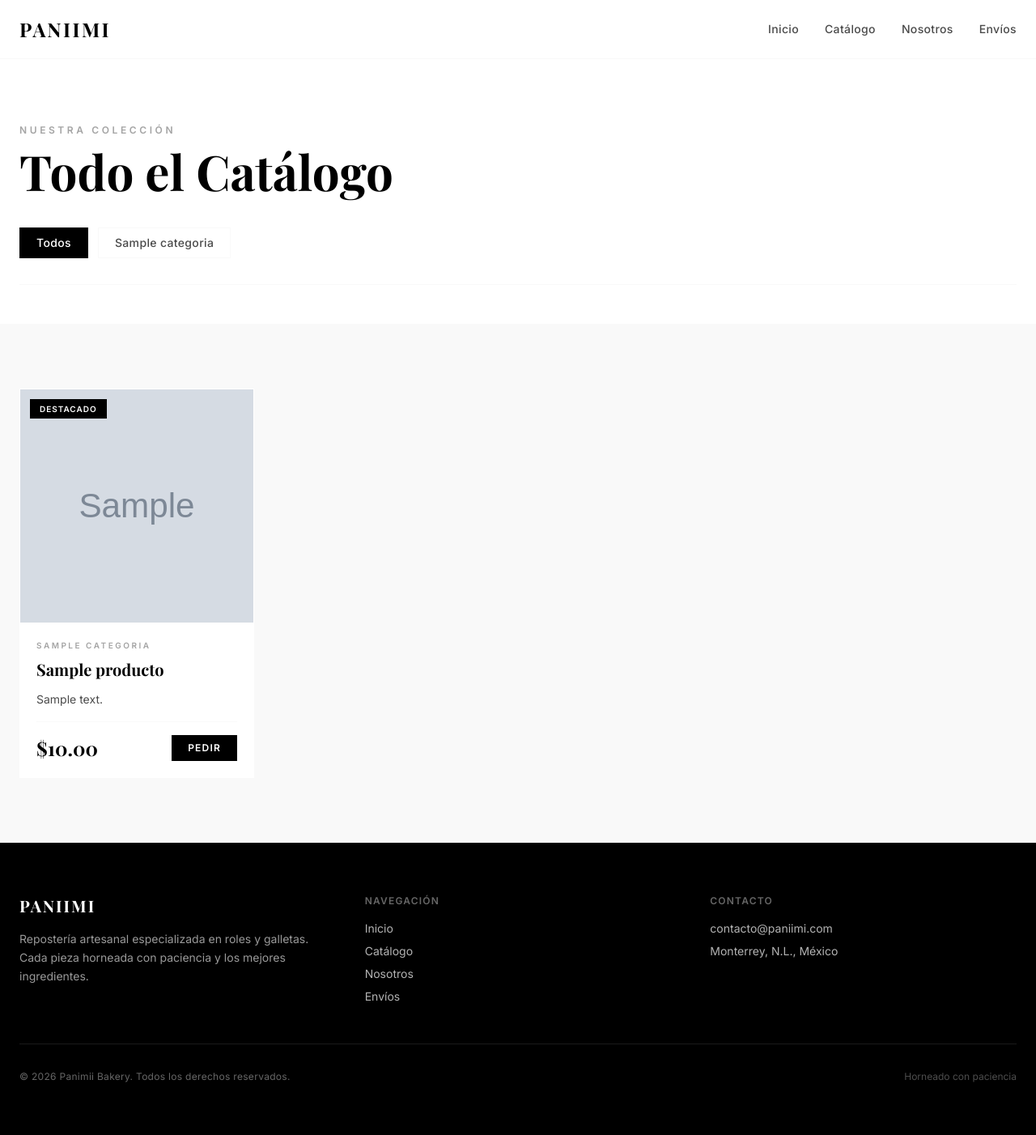
After one commit to LTCBlackjack/panimii-bakery, a Django app: page /catalogo/ in a window 1280 px wide. The commit adds this page. Shown: the whole page at 81% size. Run offline with Django 5.2, Linux system fonts and the light colour scheme; tables that the repository leaves empty hold one stand-in row (values such as "Sample post"); grey boxes marked "Sample" are stand-in pictures; some libraries are stand-ins or nearby versions; some web fonts are replaced.

Commit message:
feat: Catalog page with product grid, category filter tabs, and real DB queries

```diff
--- /dev/null
+++ b/catalogo/urls.py
@@ -0,0 +1,9 @@
+from django.urls import path
+
+from . import views
+
+app_name = 'catalogo'
+
+urlpatterns = [
+    path('', views.catalogo, name='lista'),
+]
--- a/catalogo/views.py
+++ b/catalogo/views.py
@@ -1,3 +1,46 @@
-from django.shortcuts import render
+from django.db.models import Prefetch
+from django.shortcuts import get_object_or_404, render
 
-# Create your views here.
+from .models import Categoria, Producto
+
+
+def catalogo(request):
+    """
+    Vista principal del catálogo.
+
+    - Sin filtro: muestra todos los productos disponibles agrupados por categoría.
+    - Con ?categoria=<slug>: filtra por esa categoría y la marca como activa
+      para resaltar el tab del filtro en el template.
+    """
+    slug_filtro = request.GET.get('categoria', None)
+
+    # Todas las categorías activas con sus productos precargados (1 query extra)
+    categorias = (
+        Categoria.objects
+        .filter(activa=True)
+        .prefetch_related(
+            Prefetch(
+                'productos',
+                queryset=Producto.objects.filter(disponible=True).order_by('-destacado', '-creado'),
+            )
+        )
+        .order_by('orden', 'nombre')
+    )
+
+    # Filtro por categoría (opcional)
+    categoria_activa = None
+    if slug_filtro:
+        categoria_activa = get_object_or_404(Categoria, slug=slug_filtro, activa=True)
+        productos = Producto.objects.filter(
+            categoria=categoria_activa,
+            disponible=True,
+        ).order_by('-destacado', '-creado')
+    else:
+        productos = Producto.objects.filter(disponible=True).order_by('-destacado', '-creado')
+
+    context = {
+        'categorias': categorias,
+        'categoria_activa': categoria_activa,
+        'productos': productos,
+    }
+    return render(request, 'catalogo/catalogo.html', context)
--- a/panimii/urls.py
+++ b/panimii/urls.py
@@ -17,11 +17,12 @@ Including another URLconf
 from django.conf import settings
 from django.conf.urls.static import static
 from django.contrib import admin
-from django.urls import path
+from django.urls import include, path
 from django.views.generic import TemplateView
 
 urlpatterns = [
     path('', TemplateView.as_view(template_name='home.html'), name='home'),
+    path('catalogo/', include('catalogo.urls', namespace='catalogo')),
     path('admin/', admin.site.urls),
 ]
 
--- a/templates/base.html
+++ b/templates/base.html
@@ -89,7 +89,7 @@
     <header class="sticky top-0 z-50 bg-surface/95 backdrop-blur-sm border-b border-neutral">
         <nav class="max-w-7xl mx-auto flex items-center justify-between px-container py-5">
             <!-- Logo -->
-            <a href="{% url 'admin:index' %}" class="font-serif text-2xl font-bold tracking-widest text-primary">
+            <a href="{% url 'home' %}" class="font-serif text-2xl font-bold tracking-widest text-primary">
                 PANIIMI
             </a>
 
@@ -113,8 +113,8 @@
                        max-md:flex-col max-md:items-center max-md:gap-0 max-md:border-b max-md:border-neutral
                        max-md:shadow-sm"
             >
-                <li><a href="#" class="block py-4 md:py-0 hover:text-primary transition-colors duration-200">Inicio</a></li>
-                <li><a href="#" class="block py-4 md:py-0 hover:text-primary transition-colors duration-200">Catálogo</a></li>
+                <li><a href="{% url 'home' %}" class="block py-4 md:py-0 hover:text-primary transition-colors duration-200">Inicio</a></li>
+                <li><a href="{% url 'catalogo:lista' %}" class="block py-4 md:py-0 hover:text-primary transition-colors duration-200">Catálogo</a></li>
                 <li><a href="#" class="block py-4 md:py-0 hover:text-primary transition-colors duration-200">Nosotros</a></li>
                 <li><a href="#" class="block py-4 md:py-0 hover:text-primary transition-colors duration-200">Envíos</a></li>
             </ul>
@@ -151,8 +151,8 @@
                 <div>
                     <h4 class="font-sans text-xs font-semibold tracking-widest uppercase text-white/40 mb-4">Navegación</h4>
                     <ul class="space-y-2 text-sm">
-                        <li><a href="#" class="text-white/70 hover:text-white transition-colors duration-200">Inicio</a></li>
-                        <li><a href="#" class="text-white/70 hover:text-white transition-colors duration-200">Catálogo</a></li>
+                        <li><a href="{% url 'home' %}" class="text-white/70 hover:text-white transition-colors duration-200">Inicio</a></li>
+                        <li><a href="{% url 'catalogo:lista' %}" class="text-white/70 hover:text-white transition-colors duration-200">Catálogo</a></li>
                         <li><a href="#" class="text-white/70 hover:text-white transition-colors duration-200">Nosotros</a></li>
                         <li><a href="#" class="text-white/70 hover:text-white transition-colors duration-200">Envíos</a></li>
                     </ul>
--- /dev/null
+++ b/templates/catalogo/catalogo.html
@@ -0,0 +1,160 @@
+{% extends "base.html" %}
+{% load static %}
+
+{% block title %}Catálogo — Panimii Bakery{% endblock %}
+{% block meta_description %}Explora nuestra colección de galletas artesanales y roles de canela. Horneado con paciencia en Paniimi Bakery.{% endblock %}
+
+{% block content %}
+
+<!-- ═══════════════════════════════════════════════════════
+     CABECERA DEL CATÁLOGO
+     Fondo: surface (#FFFFFF) · Tipografía: Playfair Display
+     ═══════════════════════════════════════════════════ -->
+<section class="bg-surface pt-section pb-12">
+    <div class="max-w-7xl mx-auto px-container">
+
+        <!-- Título editorial -->
+        <div class="mb-10">
+            <span class="font-sans text-xs font-semibold tracking-[0.3em] uppercase text-secondary/50 mb-3 block">
+                Nuestra Colección
+            </span>
+            <h1 class="font-serif text-5xl lg:text-6xl font-bold text-primary leading-tight">
+                {% if categoria_activa %}
+                    {{ categoria_activa.nombre }}
+                {% else %}
+                    Todo el Catálogo
+                {% endif %}
+            </h1>
+        </div>
+
+        <!-- Filtros por categoría — Tabs editoriales -->
+        <div class="flex flex-wrap items-center gap-3 border-b border-neutral pb-8">
+
+            <!-- Tab "Todos" -->
+            <a href="{% url 'catalogo:lista' %}"
+               class="font-sans text-sm font-medium tracking-wide px-5 py-2 border transition-colors duration-200
+                      {% if not categoria_activa %}
+                          bg-primary text-white border-primary
+                      {% else %}
+                          bg-surface text-secondary border-neutral hover:border-primary hover:text-primary
+                      {% endif %}">
+                Todos
+            </a>
+
+            <!-- Tab por cada categoría activa -->
+            {% for cat in categorias %}
+            <a href="{% url 'catalogo:lista' %}?categoria={{ cat.slug }}"
+               class="font-sans text-sm font-medium tracking-wide px-5 py-2 border transition-colors duration-200
+                      {% if categoria_activa.slug == cat.slug %}
+                          bg-primary text-white border-primary
+                      {% else %}
+                          bg-surface text-secondary border-neutral hover:border-primary hover:text-primary
+                      {% endif %}">
+                {{ cat.nombre }}
+            </a>
+            {% endfor %}
+
+        </div>
+    </div>
+</section>
+
+
+<!-- ═══════════════════════════════════════════════════════
+     GRID DE PRODUCTOS
+     Fondo: neutral (#F9F9F9) · Cards con bordes rectos
+     ═══════════════════════════════════════════════════ -->
+<section class="bg-neutral py-section">
+    <div class="max-w-7xl mx-auto px-container">
+
+        {% if productos %}
+            <div class="grid grid-cols-1 sm:grid-cols-2 lg:grid-cols-3 xl:grid-cols-4 gap-6">
+                {% for producto in productos %}
+
+                <!-- ── CARD DE PRODUCTO ── -->
+                <article class="group bg-surface flex flex-col overflow-hidden
+                                border border-transparent hover:border-neutral
+                                transition-all duration-300">
+
+                    <!-- Imagen del producto -->
+                    <div class="relative overflow-hidden aspect-square bg-neutral">
+                        {% if producto.imagen %}
+                            <img
+                                src="{{ producto.imagen.url }}"
+                                alt="{{ producto.nombre }}"
+                                class="w-full h-full object-cover
+                                       transition-transform duration-500 group-hover:scale-105"
+                            >
+                        {% else %}
+                            <!-- Placeholder editorial si no hay imagen -->
+                            <div class="w-full h-full flex items-center justify-center bg-neutral">
+                                <span class="font-serif italic text-secondary/40 text-sm">Sin imagen</span>
+                            </div>
+                        {% endif %}
+
+                        <!-- Badge "Destacado" -->
+                        {% if producto.destacado %}
+                        <span class="absolute top-3 left-3 bg-primary text-white
+                                     font-sans text-[10px] font-semibold tracking-widest
+                                     uppercase px-3 py-1">
+                            Destacado
+                        </span>
+                        {% endif %}
+                    </div>
+
+                    <!-- Información del producto -->
+                    <div class="flex flex-col flex-1 p-5">
+
+                        <!-- Categoría -->
+                        <span class="font-sans text-[10px] font-semibold tracking-[0.25em] uppercase
+                                     text-secondary/50 mb-2">
+                            {{ producto.categoria.nombre }}
+                        </span>
+
+                        <!-- Nombre -->
+                        <h2 class="font-serif text-xl font-bold text-primary leading-snug mb-3 flex-1">
+                            {{ producto.nombre }}
+                        </h2>
+
+                        <!-- Descripción (truncada) -->
+                        {% if producto.descripcion %}
+                        <p class="font-sans text-sm text-secondary leading-relaxed mb-4 line-clamp-2">
+                            {{ producto.descripcion }}
+                        </p>
+                        {% endif %}
+
+                        <!-- Precio + Botón -->
+                        <div class="flex items-center justify-between mt-auto pt-4 border-t border-neutral">
+                            <span class="font-serif text-2xl font-bold text-primary">
+                                ${{ producto.precio }}
+                            </span>
+                            <a href="#"
+                               class="font-sans text-xs font-semibold tracking-widest uppercase
+                                      bg-primary text-white px-5 py-2
+                                      hover:opacity-80 transition-opacity duration-200">
+                                Pedir
+                            </a>
+                        </div>
+
+                    </div>
+                </article>
+
+                {% endfor %}
+            </div>
+
+        {% else %}
+            <!-- Estado vacío — editorial y limpio -->
+            <div class="text-center py-24">
+                <p class="font-serif text-3xl italic text-secondary/40 mb-4">Sin productos por aquí.</p>
+                <p class="font-sans text-sm text-secondary/50">
+                    Prueba otra categoría o vuelve pronto — ¡el horno no para!
+                </p>
+                <a href="{% url 'catalogo:lista' %}" class="btn-editorial mt-8 inline-block">
+                    Ver todo el catálogo
+                </a>
+            </div>
+        {% endif %}
+
+    </div>
+</section>
+
+{% endblock %}
```
